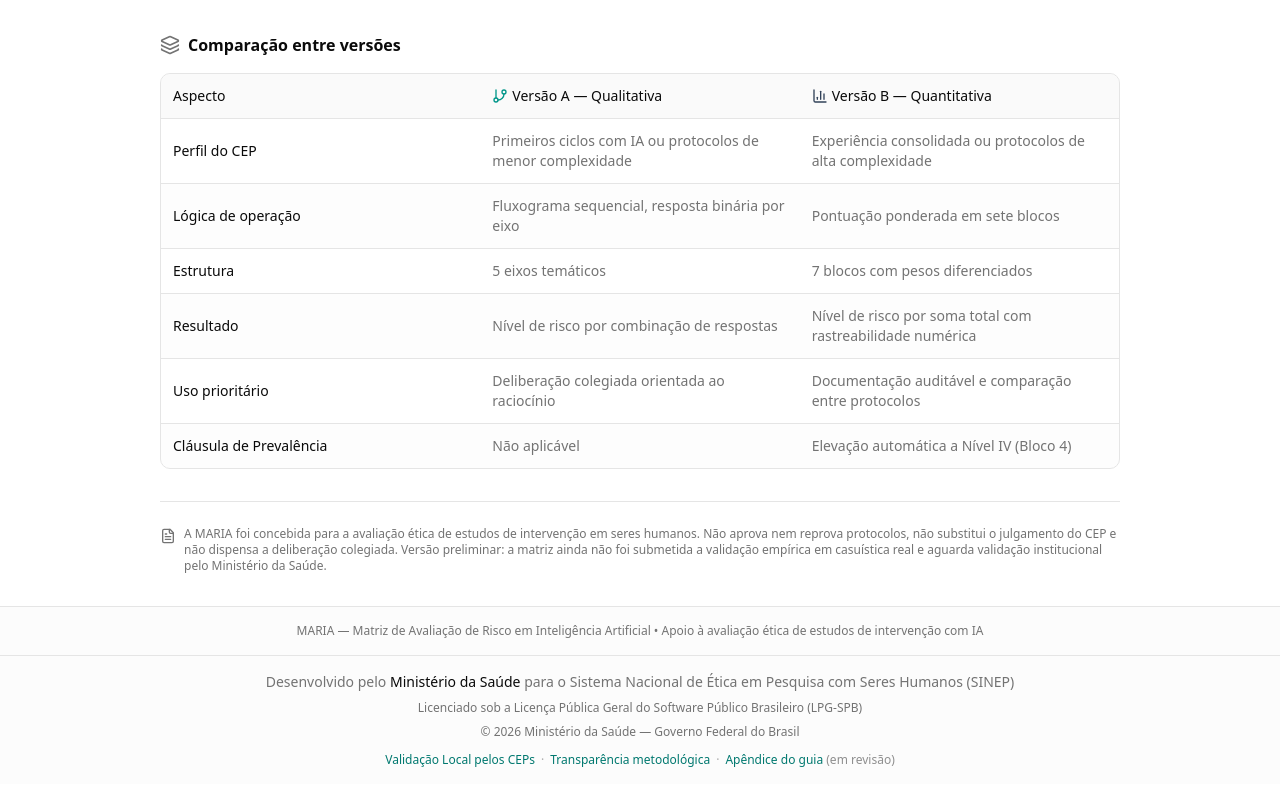
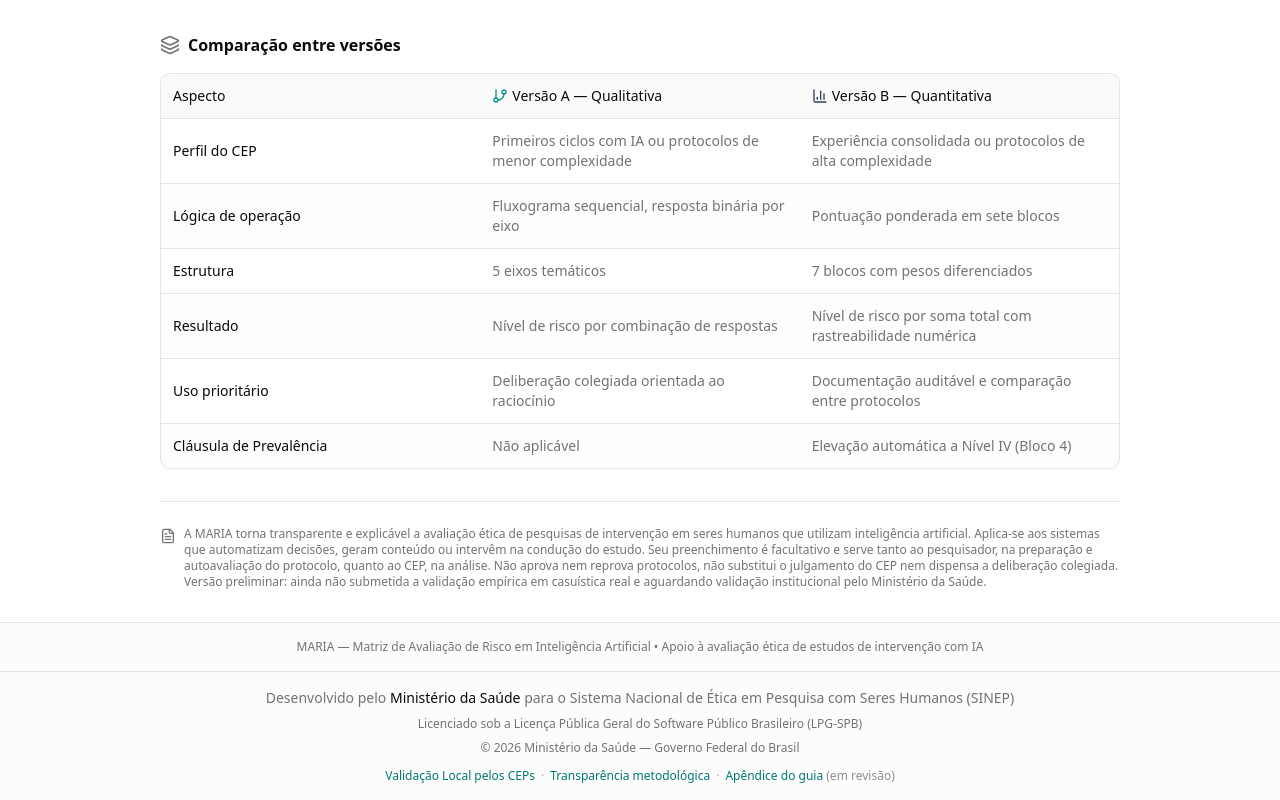
Before and after one commit to Tonaco-13/MARIAH-Matriz-de-Avaliacao-de-Risco-de-IA-em-Pesquisa-com-Seres-Humanos, a Next.js app: page / in a window 1280 px wide. Shown: the part 999-1799 px from the top of the page. Built offline with nearby package versions, Linux system fonts and the light colour scheme.

Commit message:
refactor(disclaimer): fonte unica; nova redacao (transparencia/explicabilidade, escopo da Pergunta 1, preenchimento facultativo)

```diff
--- a/src/app/instrucoes/page.tsx
+++ b/src/app/instrucoes/page.tsx
@@ -11,6 +11,7 @@ import {
   Info,
   FileText,
 } from 'lucide-react';
+import { MARIA_NAO_SUBSTITUI } from '@/components/maria/disclaimer';
 
 export const metadata: Metadata = {
   title: 'Instruções de Preenchimento — MARIA',
@@ -91,8 +92,7 @@ export default function InstrucoesPage() {
           <p className="text-sm leading-relaxed text-muted-foreground">
             Foram elaboradas em correspondência direta com o conjunto de perguntas
             atualmente em uso no aplicativo, de modo que o avaliador encontre, no documento,
-            exatamente os itens que vê na tela. A MARIA não aprova nem reprova protocolos,
-            não substitui o julgamento do CEP e não dispensa a deliberação colegiada.
+            exatamente os itens que vê na tela. {MARIA_NAO_SUBSTITUI}
           </p>
         </section>
 
--- a/src/app/transparencia/page.tsx
+++ b/src/app/transparencia/page.tsx
@@ -16,6 +16,7 @@ import {
   Info,
   FileText,
 } from 'lucide-react';
+import { MARIA_NAO_SUBSTITUI } from '@/components/maria/disclaimer';
 
 export const metadata: Metadata = {
   title: 'Transparência Metodológica — MARIA',
@@ -95,8 +96,7 @@ export default function TransparenciaPage() {
             ainda depende de evidência empírica.
           </p>
           <p className="text-sm leading-relaxed text-muted-foreground">
-            A MARIA não aprova nem reprova protocolos, não substitui o julgamento do CEP e
-            não dispensa a deliberação colegiada. A sua validação psicométrica é{' '}
+            {MARIA_NAO_SUBSTITUI} A sua validação psicométrica é{' '}
             <strong>prospectiva</strong>: ocorrerá à medida que os CEPs adotarem o instrumento
             e conduzirem o protocolo descrito no Apêndice F do Guia.
           </p>
--- a/src/components/maria/Results.tsx
+++ b/src/components/maria/Results.tsx
@@ -31,6 +31,7 @@ import {
 } from './utils';
 import StepIndicator from './StepIndicator';
 import type { WizardStep } from './StepIndicator';
+import { MARIA_DISCLAIMER } from './disclaimer';
 
 type ResultsProps = {
   version: 'A' | 'B';
@@ -676,13 +677,7 @@ export default function Results({
               <AlertTriangle className="h-5 w-5 text-amber-500 shrink-0 mt-0.5" />
               <div className="text-sm text-muted-foreground">
                 <p className="font-medium mb-1">Aviso importante</p>
-                <p>
-                  A MARIA foi concebida para a avaliação ética de estudos de intervenção em seres
-                  humanos. Não aprova nem reprova protocolos, não substitui o julgamento do CEP
-                  e não dispensa a deliberação colegiada. Versão preliminar: a matriz ainda não foi
-                  submetida a validação empírica em casuística real e aguarda validação
-                  institucional pelo Ministério da Saúde.
-                </p>
+                <p>{MARIA_DISCLAIMER}</p>
               </div>
             </div>
           </CardContent>
--- a/src/components/maria/VersionSelector.tsx
+++ b/src/components/maria/VersionSelector.tsx
@@ -16,6 +16,7 @@ import {
 } from 'lucide-react';
 import type { MarcaVersion } from './data';
 import StepIndicator from './StepIndicator';
+import { MARIA_DISCLAIMER } from './disclaimer';
 
 type VersionSelectorProps = {
   onSelect: (version: MarcaVersion) => void;
@@ -249,13 +250,7 @@ export default function VersionSelector({ onSelect, onSelectTriagem }: VersionSe
 
         <div className="flex items-start gap-2 text-xs text-muted-foreground">
           <FileText className="h-4 w-4 mt-0.5 shrink-0" />
-          <p>
-            A MARIA foi concebida para a avaliação ética de estudos de intervenção em seres
-            humanos. Não aprova nem reprova protocolos, não substitui o julgamento do CEP
-            e não dispensa a deliberação colegiada. Versão preliminar: a matriz ainda não foi
-            submetida a validação empírica em casuística real e aguarda validação
-            institucional pelo Ministério da Saúde.
-          </p>
+          <p>{MARIA_DISCLAIMER}</p>
         </div>
       </main>
 
--- /dev/null
+++ b/src/components/maria/disclaimer.ts
@@ -0,0 +1,24 @@
+// ============================================================
+// MARIA — Disclaimer institucional (fonte única)
+// ------------------------------------------------------------
+// Centraliza o texto do aviso para que ele nunca divirja entre
+// as telas, o PDF de auditoria e o export em texto.
+// Ao alterar, editar SOMENTE aqui.
+// ============================================================
+
+/**
+ * Aviso completo exibido nos Resultados, no seletor de versão e nos
+ * exports (PDF/TXT). Abertura na voz da própria MARIA: identidade
+ * (transparência e explicabilidade), escopo (tríade da Pergunta 1),
+ * caráter facultativo, duplo público e ressalvas.
+ */
+export const MARIA_DISCLAIMER =
+  'A MARIA torna transparente e explicável a avaliação ética de pesquisas de intervenção em seres humanos que utilizam inteligência artificial. Aplica-se aos sistemas que automatizam decisões, geram conteúdo ou intervêm na condução do estudo. Seu preenchimento é facultativo e serve tanto ao pesquisador, na preparação e autoavaliação do protocolo, quanto ao CEP, na análise. Não aprova nem reprova protocolos, não substitui o julgamento do CEP nem dispensa a deliberação colegiada. Versão preliminar: ainda não submetida a validação empírica em casuística real e aguardando validação institucional pelo Ministério da Saúde.';
+
+/**
+ * Cláusula curta de não-substituição, reutilizada em textos narrativos
+ * (páginas de Transparência e de Instruções), onde o aviso completo não
+ * cabe. Mantém a mesma redação da ressalva do aviso completo ("nem dispensa").
+ */
+export const MARIA_NAO_SUBSTITUI =
+  'A MARIA não aprova nem reprova protocolos, não substitui o julgamento do CEP nem dispensa a deliberação colegiada.';
--- a/src/components/maria/utils.ts
+++ b/src/components/maria/utils.ts
@@ -18,6 +18,7 @@ import type {
   QuantitativeBlock,
   Requirement,
 } from './data';
+import { MARIA_DISCLAIMER } from './disclaimer';
 
 // ----- Helpers: filter axes/blocks by database filter -----
 
@@ -696,7 +697,7 @@ export function generateReportHTML(
   ${unansweredSection}
 
   <div style="margin-top:32px;padding:12px;background:#fffbeb;border:1px dashed #fbbf24;border-radius:6px;font-size:12px;color:#92400e">
-    <strong>Aviso:</strong> A MARIA foi concebida para a avaliação ética de estudos de intervenção em seres humanos. Não aprova nem reprova protocolos, não substitui o julgamento do CEP e não dispensa a deliberação colegiada. Versão preliminar: a matriz ainda não foi submetida a validação empírica em casuística real e aguarda validação institucional pelo Ministério da Saúde.
+    <strong>Aviso:</strong> ${MARIA_DISCLAIMER}
   </div>
 
   <div style="margin-top:24px;text-align:center;font-size:11px;color:#9ca3af;border-top:1px solid #e5e7eb;padding-top:12px;line-height:1.6">
@@ -835,11 +836,7 @@ export function generateReportText(
 
   lines.push('');
   lines.push('── AVISO ──');
-  lines.push('A MARIA foi concebida para a avaliação ética de estudos de intervenção em');
-  lines.push('seres humanos. Não aprova nem reprova protocolos, não substitui o julgamento');
-  lines.push('do CEP e não dispensa a deliberação colegiada. Versão preliminar: a matriz');
-  lines.push('ainda não foi submetida a validação empírica em casuística real e aguarda');
-  lines.push('validação institucional pelo Ministério da Saúde.');
+  lines.push(MARIA_DISCLAIMER);
   lines.push('');
   lines.push('═══════════════════════════════════════════════════════════');
 
```
